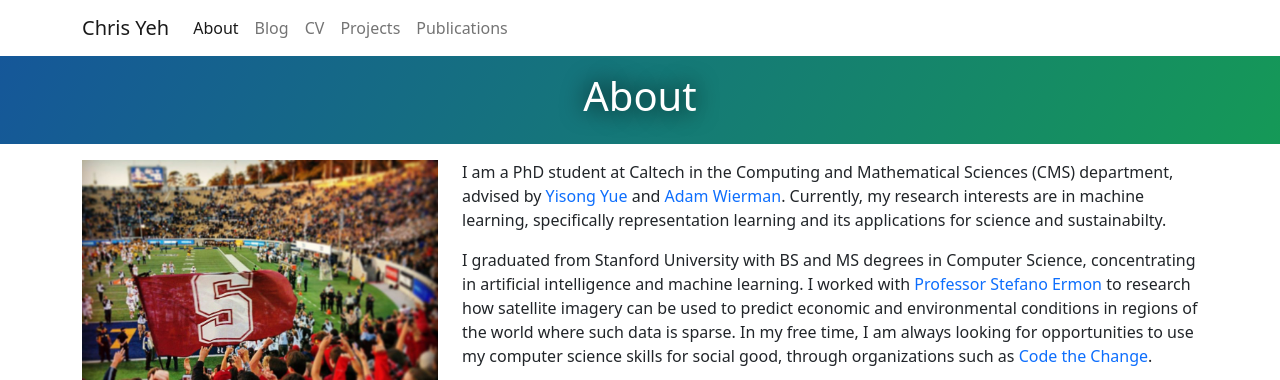
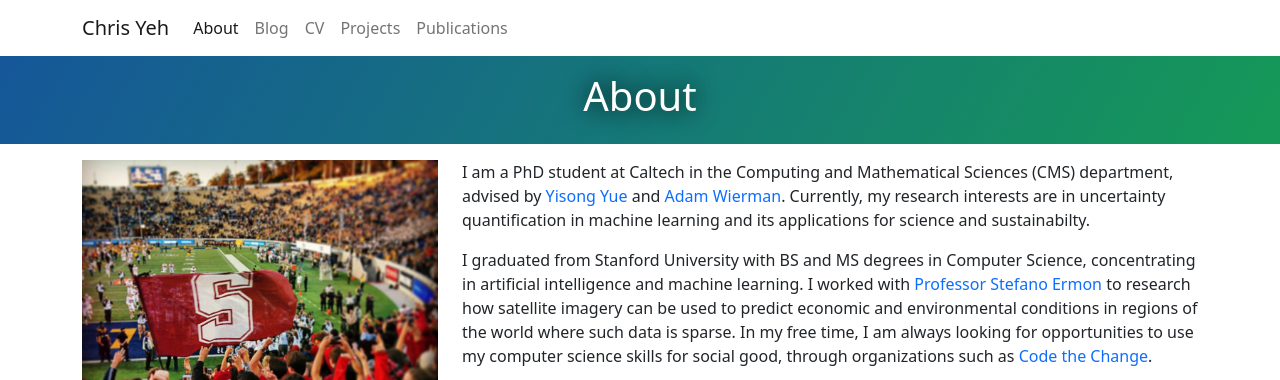
Before and after one commit to chrisyeh96/chrisyeh96.github.io, a Jekyll site: the page built from about.md, in a window 1280 px wide. Shown: the top 380 px of the page. Built offline with Jekyll 4.4.1, drawn with Linux system fonts in a browser that asks for light colours.

Commit message:
Update personal info

```diff
--- a/about.md
+++ b/about.md
@@ -8,7 +8,7 @@
     <img src="{{ site.baseurl }}/images/bio.jpg">
 </div>
 <div class="col-12 col-sm-8">
-    <p>I am a PhD student at Caltech in the Computing and Mathematical Sciences (CMS) department, advised by <a href="http://www.yisongyue.com/">Yisong Yue</a> and <a href="https://adamwierman.com/">Adam Wierman</a>. Currently, my research interests are in machine learning, specifically representation learning and its applications for science and sustainabilty.</p>
+    <p>I am a PhD student at Caltech in the Computing and Mathematical Sciences (CMS) department, advised by <a href="http://www.yisongyue.com/">Yisong Yue</a> and <a href="https://adamwierman.com/">Adam Wierman</a>. Currently, my research interests are in uncertainty quantification in machine learning and its applications for science and sustainabilty.</p>
 
     <p>I graduated from Stanford University with BS and MS degrees in Computer Science, concentrating in artificial intelligence and machine learning. I worked with <a href="http://cs.stanford.edu/~ermon/">Professor Stefano Ermon</a> to research how satellite imagery can be used to predict economic and environmental conditions in regions of the world where such data is sparse. In my free time, I am always looking for opportunities to use my computer science skills for social good, through organizations such as <a href="https://codethechange.stanford.edu/">Code the Change</a>.</p>
 
```
Also changed, not shown: index.md (+1 -1 lines).
